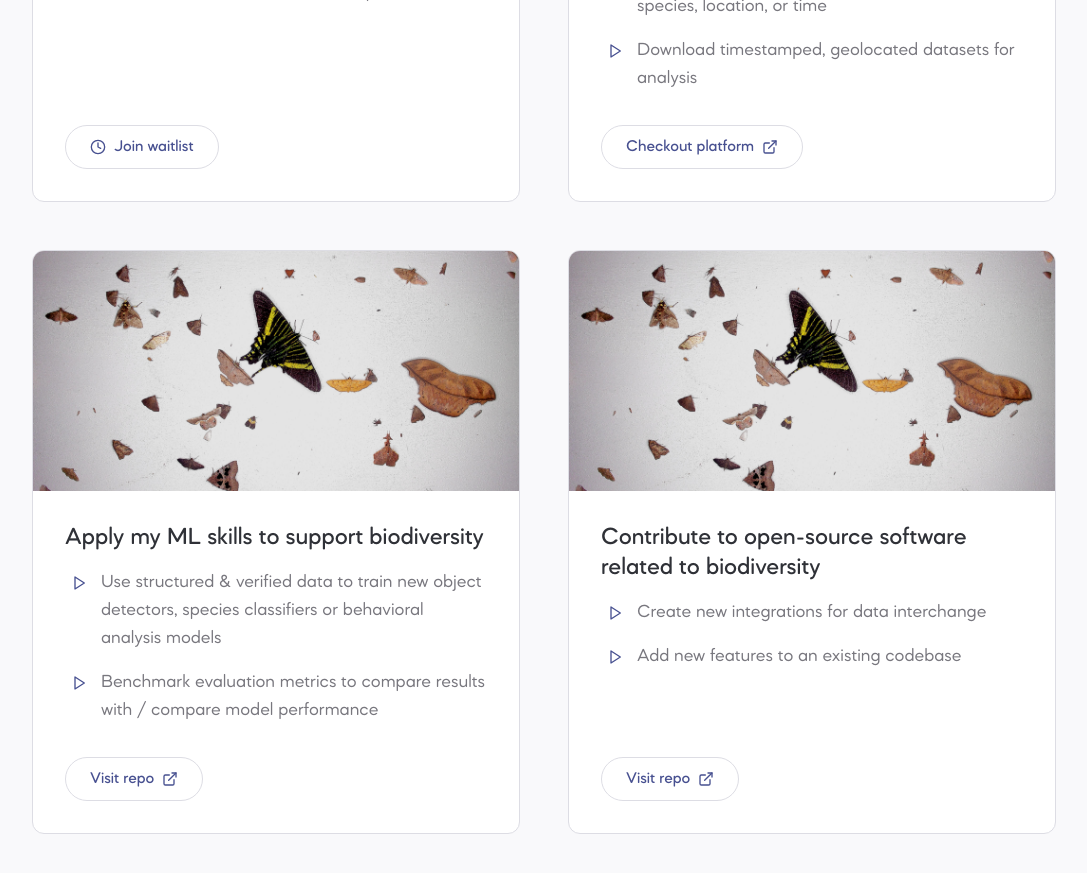
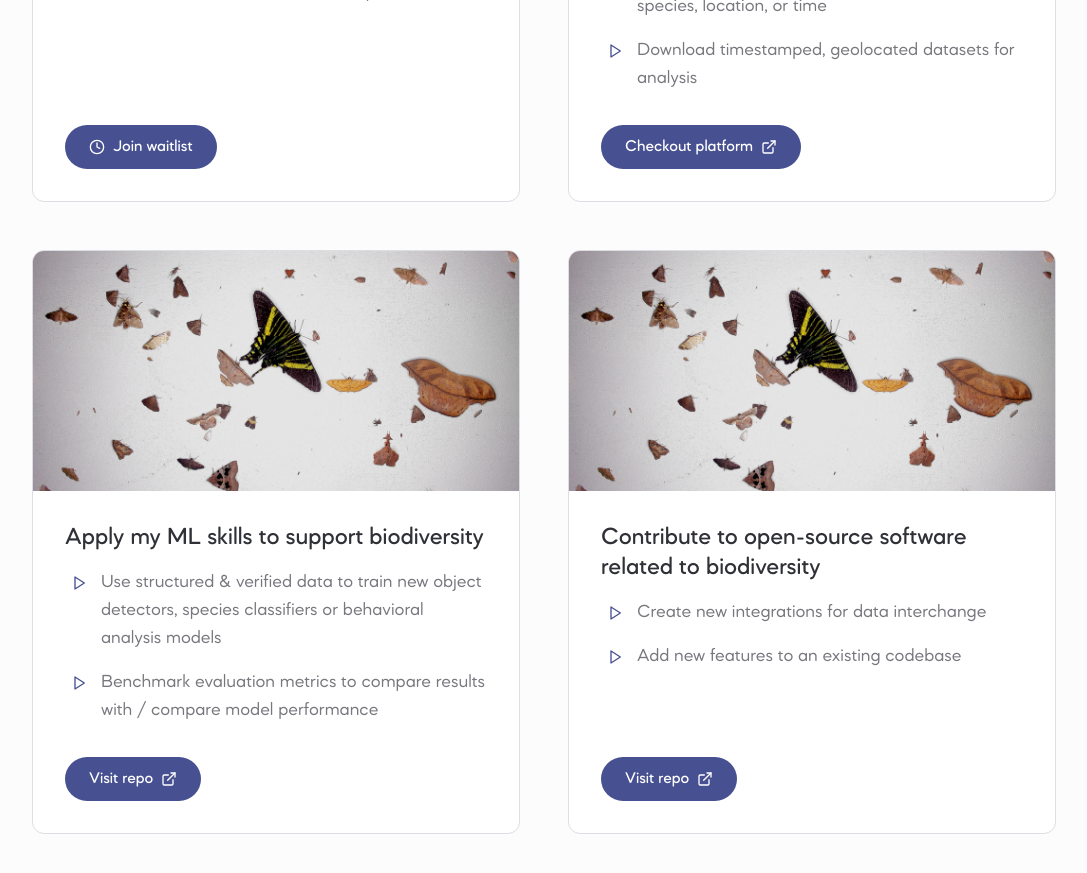
Before and after one commit to RolnickLab/antenna-landing-page, a Next.js app: page / in a window 1280 px wide. Shown: the part 2580-3453 px from the top of the page, without its empty margins (96-1183 px from the left). Built offline with nearby package versions, Linux system fonts and the light colour scheme.

Commit message:
Add accent variant of button

```diff
--- a/app/page.tsx
+++ b/app/page.tsx
@@ -78,7 +78,7 @@ export default function Home() {
         </div>
       </section>
 
-      <section className="p-24 bg-muted">
+      <section className="p-24 bg-muted/50">
         <div className="max-w-screen-lg mx-auto">
           <h1 className="text-3xl font-medium mb-4">How can ADP help you?</h1>
           <p className="text-muted-foreground mb-12">
@@ -93,7 +93,7 @@ export default function Home() {
                 "The AI detects and identifies the species",
               ]}
             >
-              <Button variant="outline">
+              <Button variant="accent">
                 <ClockIcon className="h-4 w-4 mr-2" /> Join waitlist
               </Button>
             </Card>
@@ -104,7 +104,7 @@ export default function Home() {
                 "Download timestamped, geolocated datasets for analysis",
               ]}
             >
-              <Button variant="outline">
+              <Button variant="accent">
                 Checkout platform <ExternalLinkIcon className="h-4 w-4 ml-2" />
               </Button>
             </Card>
@@ -115,7 +115,7 @@ export default function Home() {
                 "Benchmark evaluation metrics to compare results with / compare model performance",
               ]}
             >
-              <Button variant="outline">
+              <Button variant="accent">
                 Visit repo <ExternalLinkIcon className="h-4 w-4 ml-2" />
               </Button>
             </Card>
@@ -126,7 +126,7 @@ export default function Home() {
                 "Add new features to an existing codebase",
               ]}
             >
-              <Button variant="outline">
+              <Button variant="accent">
                 Visit repo <ExternalLinkIcon className="h-4 w-4 ml-2" />
               </Button>
             </Card>
--- a/components/ui/button.tsx
+++ b/components/ui/button.tsx
@@ -10,6 +10,7 @@ const buttonVariants = cva(
       variant: {
         default: "bg-primary text-primary-foreground",
         outline: "border border-input text-accent",
+        accent: "bg-accent text-accent-foreground",
       },
       size: {
         default: "h-11 px-6",
```
